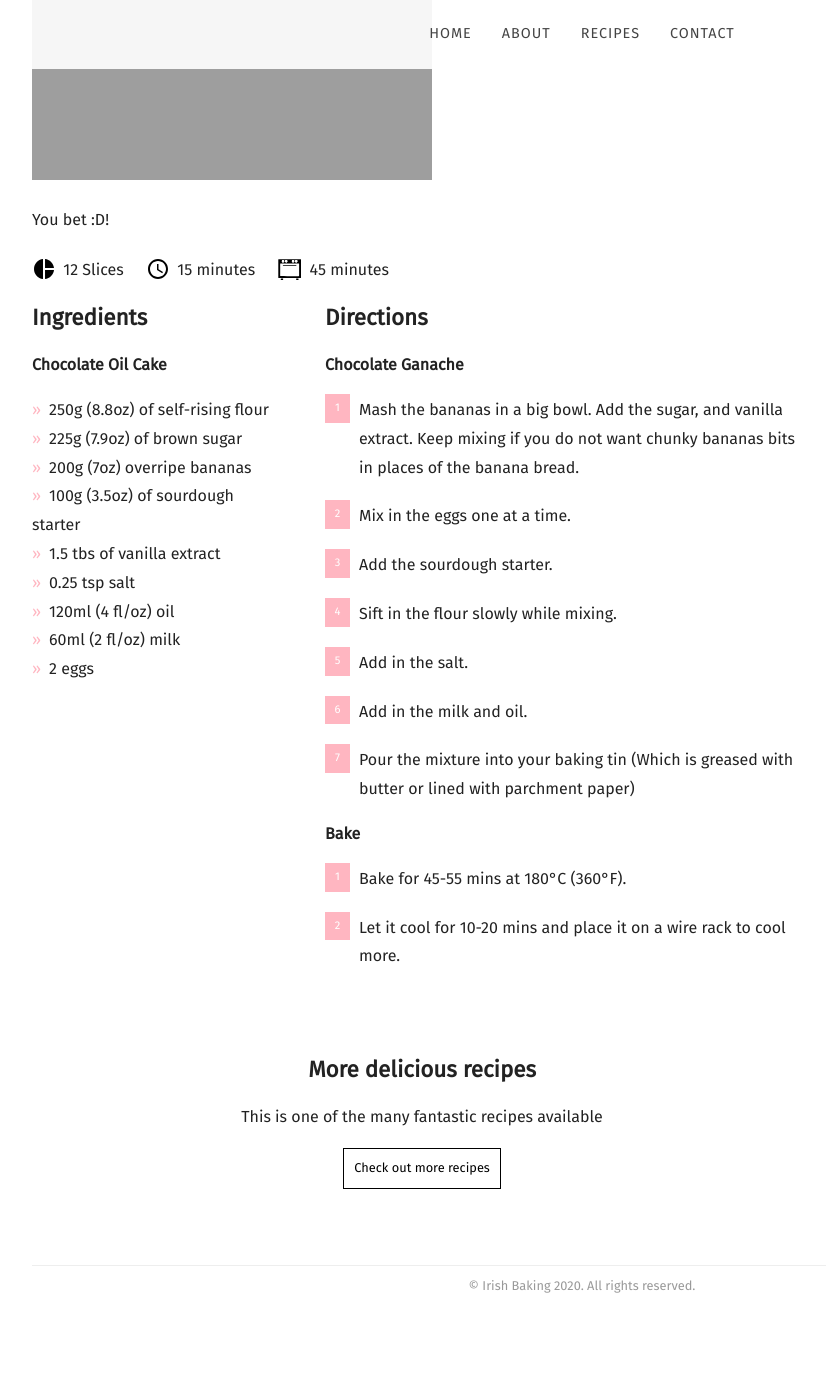
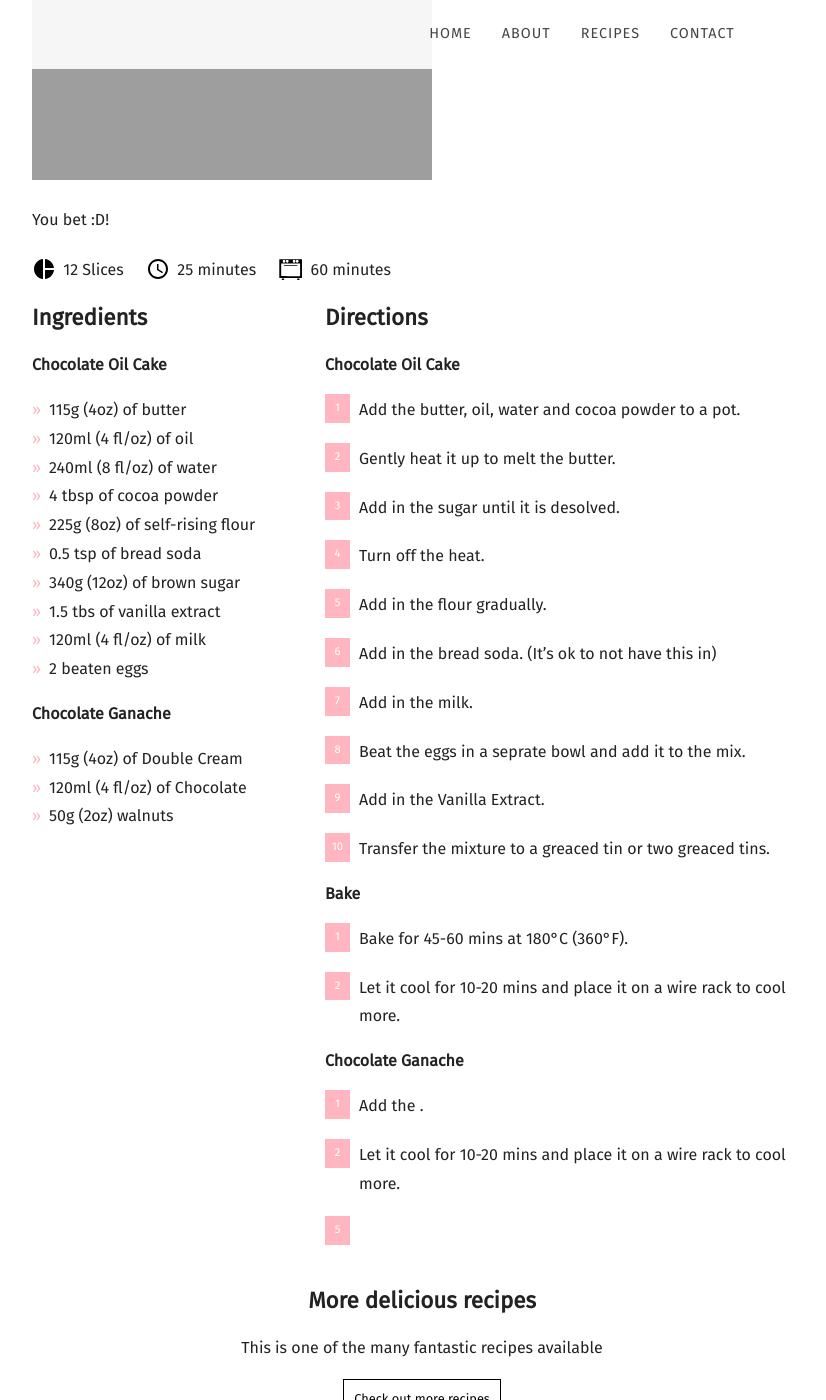
Before and after one commit to mcginleyireland/irishbaking.github.io, a Jekyll site: the page built from _posts/2020-10-17-chocolate-oil-cake.md, in a window 1280 px wide and 1400 px high, scrolled down 4975 px. Shown: the whole window, without its empty margins (58-884 px from the left). Built offline with Jekyll 4.4.1, drawn with Linux system fonts in a browser that asks for light colours; nearby versions of some CDN libraries; some web fonts are replaced; before the commit the page ends 6296 px from its top, so only the background shows below that; some of the changed text lies outside the part shown.

Commit message:
Updating the description of the chocolate oil cake

```diff
--- a/_posts/2020-10-17-chocolate-oil-cake.md
+++ b/_posts/2020-10-17-chocolate-oil-cake.md
@@ -7,42 +7,60 @@ categories:
 featured_image: https://irishbaking.ie/images/Cakes/Chocolate_Oil/Image_8.jpg
 recipe:
   servings: 12 Slices
-  prep: 15 minutes
-  cook: 45  minutes
+  prep: 25 minutes
+  cook: 60  minutes
   ingredients_markdown: |-
     **Chocolate Oil Cake**
 
-    * 250g (8.8oz) of self-rising  flour
-    * 225g (7.9oz) of brown sugar
-    * 200g (7oz) overripe bananas
-    * 100g (3.5oz) of sourdough starter
+    * 115g (4oz) of butter
+    * 120ml (4 fl/oz) of oil
+    * 240ml (8 fl/oz) of water
+    * 4 tbsp of cocoa powder
+    * 225g (8oz) of self-rising  flour
+    * 0.5 tsp of bread soda
+    * 340g (12oz) of brown sugar
     * 1.5 tbs of vanilla extract
-    * 0.25 tsp salt
-    * 120ml (4 fl/oz) oil
-    * 60ml (2 fl/oz) milk
-    * 2 eggs
-  directions_markdown: |-
+    * 120ml (4 fl/oz) of milk
+    * 2 beaten eggs
+
     **Chocolate Ganache**
 
-    1. Mash the bananas in a big bowl. Add the sugar, and vanilla extract. Keep mixing if you do not want chunky bananas bits in places of the banana bread.
-    2. Mix in the eggs one at a time.
-    3. Add the sourdough starter.
-    4. Sift in the flour slowly while mixing.
-    5. Add in the salt.
-    6. Add in the milk and oil.
-    7. Pour the mixture into your baking tin (Which is greased with butter or lined with parchment paper)
+    * 115g (4oz) of Double Cream
+    * 120ml (4 fl/oz) of Chocolate
+    * 50g (2oz) walnuts
+  directions_markdown: |-
+    **Chocolate Oil Cake**
+
+    1. Add the butter, oil, water and cocoa powder to a pot.
+    2. Gently heat it up to melt the butter.
+    3. Add in the sugar until it is desolved.
+    4. Turn off the heat.
+    5. Add in the flour gradually.
+    6. Add in the bread soda. (It's ok to not have this in)
+    7. Add in the milk.
+    8. Beat the eggs in a seprate bowl and add it to the mix.
+    9. Add in the Vanilla Extract.
+    10. Transfer the mixture to a greaced tin or two greaced tins.
 
     **Bake**
 
-    1. Bake for 45-55 mins at 180°C (360°F).
+    1. Bake for 45-60 mins at 180°C (360°F).
     2. Let it cool for 10-20 mins and place it on a wire rack to cool more.
+
+    **Chocolate Ganache**
+
+    1. Add the .
+    2. Let it cool for 10-20 mins and place it on a wire rack to cool more.
+    3.
+    4.
+    5.
 
 ---
 Cholocate Oil Cake. This is something that was made for my Birthday and honestly, I've only good memories attached to this cake.
 
 ![Cake](https://irishbaking.ie/images/Cakes/Chocolate_Oil/Image_1.jpg)
 
-Starting off with melting the butter with the oil.
+Starting off with melting the butter with the oil and water.
 
 ![Cake](https://irishbaking.ie/images/Cakes/Chocolate_Oil/Image_2.jpg)
 
```
Also changed, not shown: _posts/2020-10-03-plain-sourdough-banana-bread.md (+1 -1 lines).
